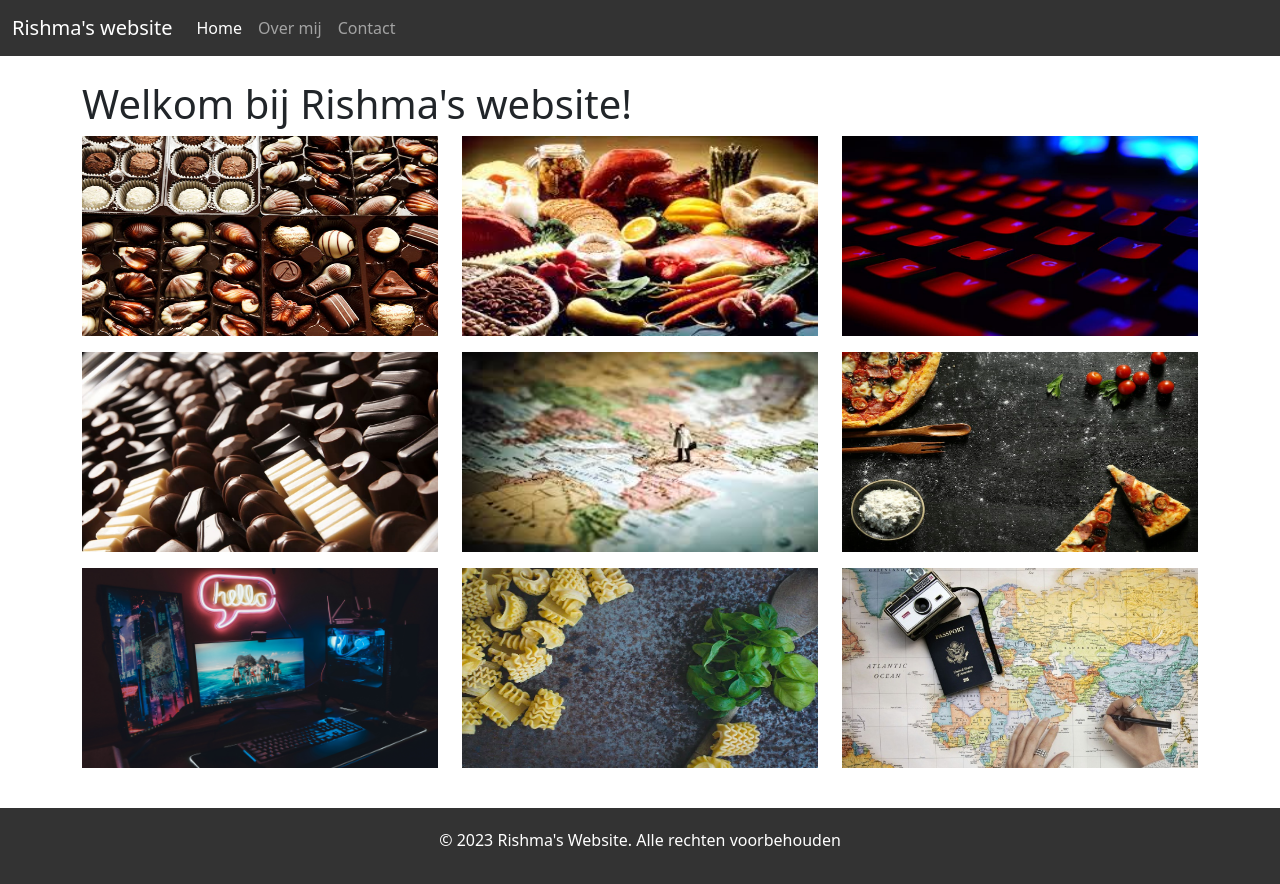
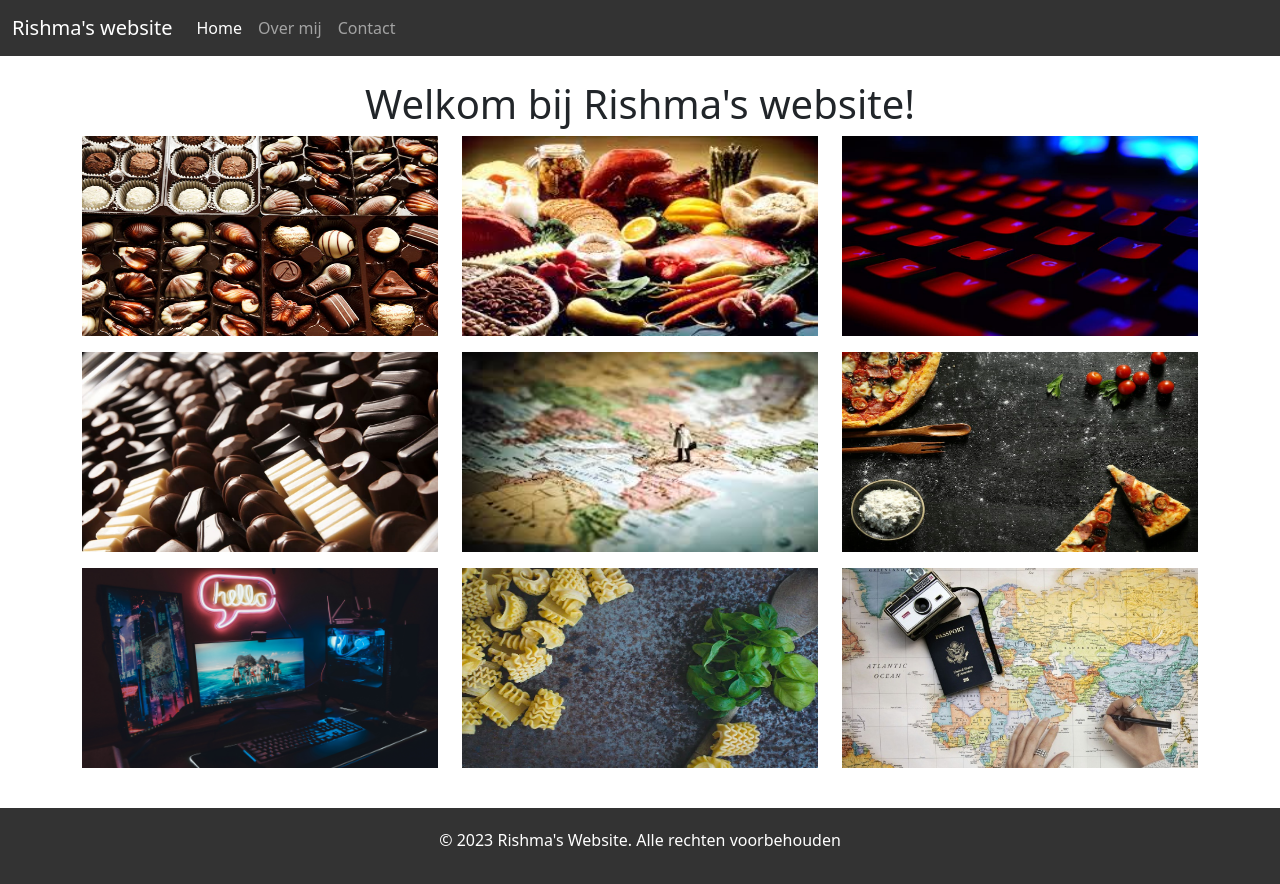
Before and after one commit to RLS8/hwles22nieuw, a plain HTML site: page index.html in a window 1280 px wide. Drawn offline with nearby package versions, Linux system fonts and the light colour scheme.

Commit message:
Update index.html

```diff
--- a/index.html
+++ b/index.html
@@ -40,6 +40,10 @@
             height: 200px; /* Hoogte van de afbeeldingen */
             width: 100%; /* Afbeeldingen volledige breedte van hun container */
         }
+
+        .pagehead{
+            text-align: center;
+        }
     </style>
 </head>
 
@@ -69,7 +73,8 @@
 
 
     <div class="container mt-4">
-        <h1>Welkom bij Rishma's website!</h1>
+        <div class="pagehead" ><h1>Welkom bij Rishma's website!</h1></div>
+
 
 
         <div class="row row-cols-1 row-cols-sm-2 row-cols-md-3">
```
